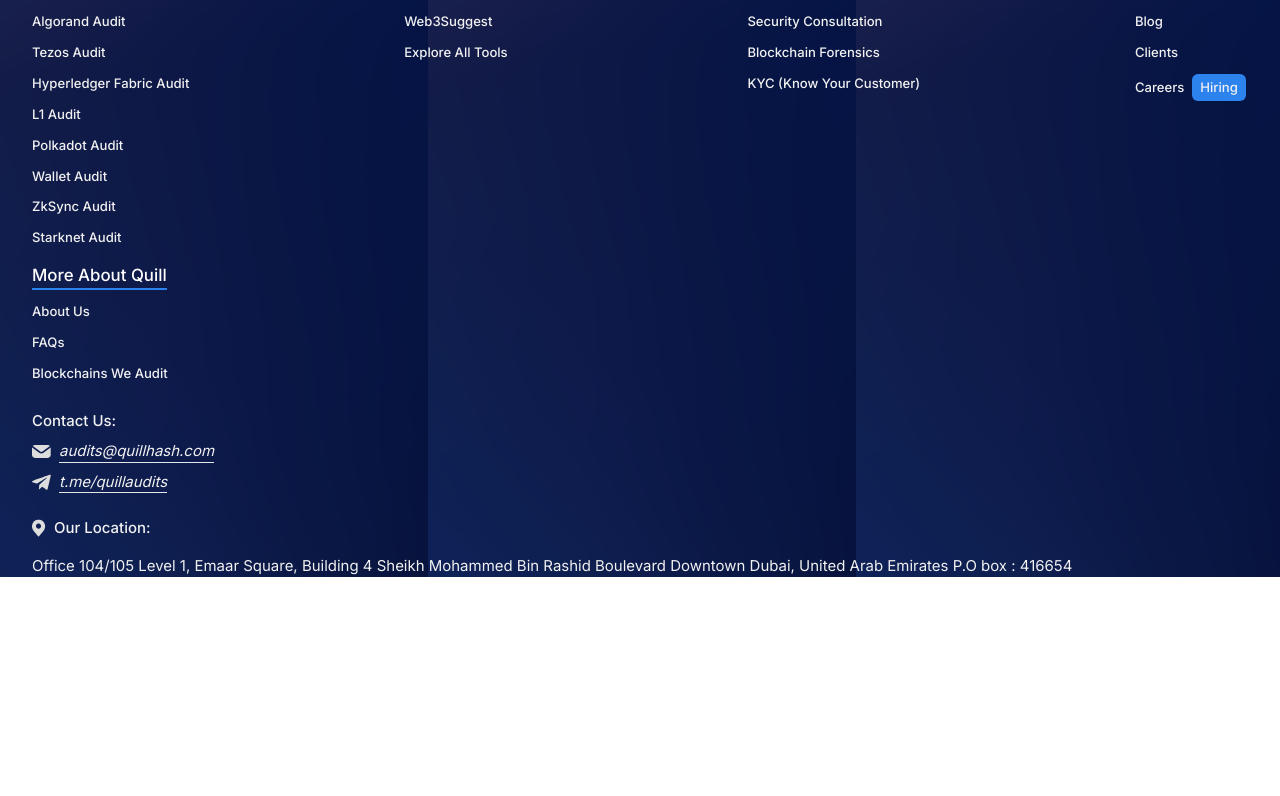
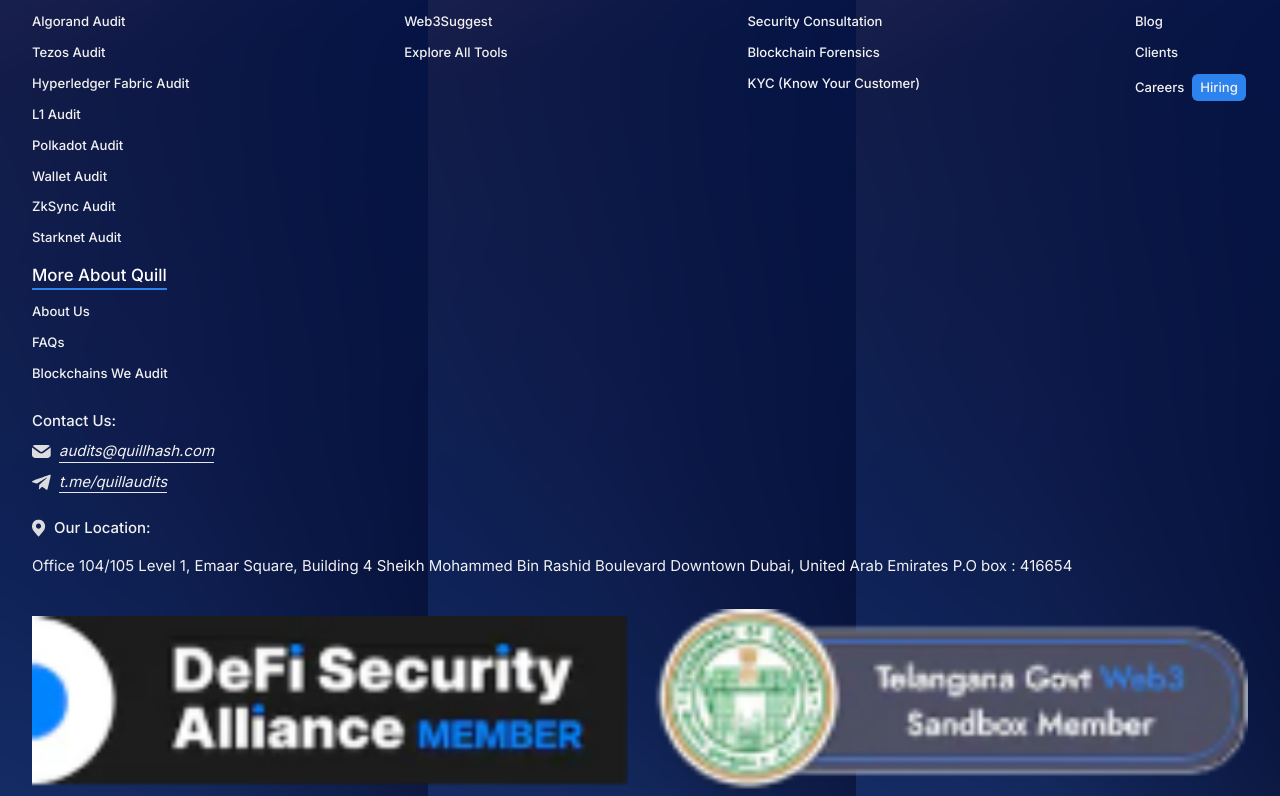
Before and after one commit to druvkotwani/Quill-Audit-assignment, a Next.js app: page / in a window 1280 px wide. Shown: the part 398-1194 px from the top of the page. Before the commit the page ends 975 px from the top, so only its background shows below. Built offline with nearby package versions, Linux system fonts and the light colour scheme.

Commit message:
Footer images done

```diff
--- a/src/app/components/Footer.js
+++ b/src/app/components/Footer.js
@@ -143,6 +143,12 @@
 
 
             </div>
+
+            {/* Images */}
+            <div className='flex justify-between items-center gap-6 px-4 '>
+                <Image src="/images/footer1.png" alt="footerImages" width={1110} height={150} />
+                <Image src="/images/footer2.png" alt="footerImages" width={1110} height={150} />
+            </div>
         </div>
     )
 }
```
Also changed, not shown: public/images/footer1.png (added), public/images/footer2.png (added).
